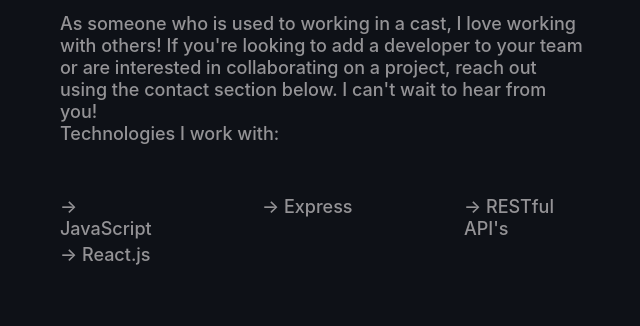
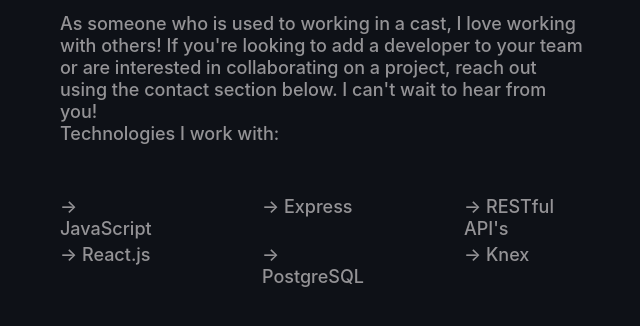
Before and after one commit to DavidxArvidson/Portfolio, a plain HTML site: page index.html in a window 1280 px wide. Shown: the part 2237-2563 px from the top of the page, without its empty margins (305-945 px from the left). Drawn offline with nearby package versions, Linux system fonts and the light colour scheme.

Commit message:
more about content added

```diff
--- a/index.html
+++ b/index.html
@@ -61,6 +61,12 @@
         <div class="container rest">
           <p>-> RESTful API's</p>
         </div>
+        <div class="container SQL">
+          <p>-> PostgreSQL</p>
+        </div>
+        <div class="container knex">
+          <p>-> Knex</p>
+        </div>
       </section>
     </main>
     <footer>
--- a/style.css
+++ b/style.css
@@ -217,6 +217,38 @@ main {
     color: #949396;
 }
 
+.SQL {
+    position: absolute;
+    width: 126px;
+    height: 29.79px;
+    left: 377px;
+    top: 1567.46px;
+
+    font-family: 'Inter';
+    font-style: normal;
+    font-weight: 500;
+    font-size: 18px;
+    line-height: 22px;
+
+    color: #949396;
+}
+
+.knex {
+    position: absolute;
+    width: 126px;
+    height: 29.79px;
+    left: 579px;
+    top: 1567.46px;
+
+    font-family: 'Inter';
+    font-style: normal;
+    font-weight: 500;
+    font-size: 18px;
+    line-height: 22px;
+
+    color: #949396;
+}
+
 /* about styling */
 
 footer {
```
